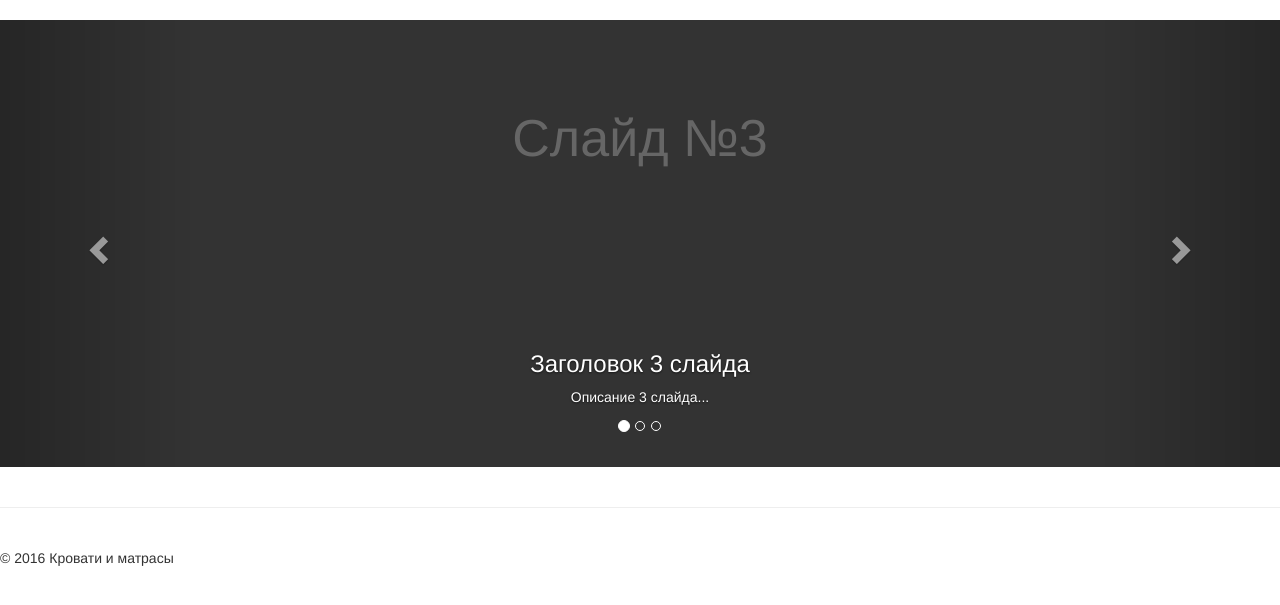
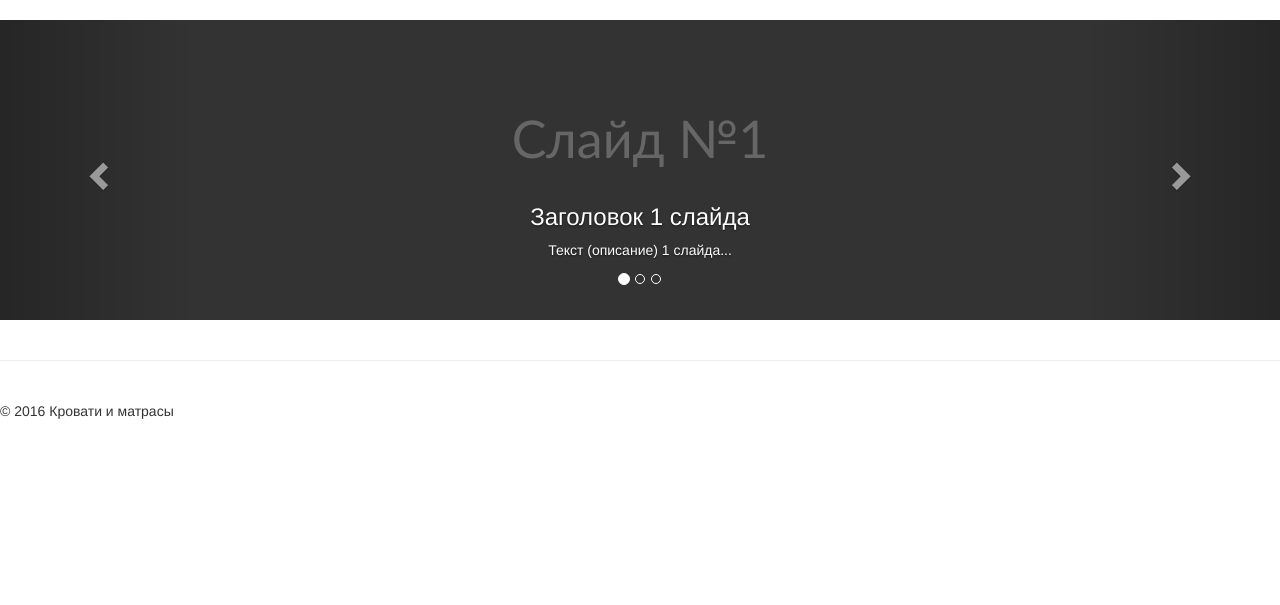
Before and after one commit to avethov/store, a Django app: template templates/catalogue/index.html in a window 1280 px wide. Shown: the part 92-697 px from the top of the page. Run offline with Django 3.2, Linux system fonts and the light colour scheme; the template is opened without the code that fills it, so the values that code supplies are empty; some libraries are stand-ins or nearby versions.

Commit message:
Initial commit

```diff
--- a/templates/catalogue/index.html
+++ b/templates/catalogue/index.html
@@ -1,45 +1,69 @@
 {% extends "catalogue/layout.html" %}
 
 {% block content %}
-    <div style="margin-top: 20px; margin-bottom: 20px;">
-    <div id="myCarousel" class="carousel slide" data-interval="6000" data-ride="carousel" style="margin-top: 20px;">
-      <!-- Carousel indicators -->
+    <style type="text/css">
+    h2{
+        margin: 0;
+        color: #666;
+        padding-top: 90px;
+        font-size: 52px;
+        font-family: "trebuchet ms", sans-serif;
+    }
+    .item{
+        background: #333;
+        text-align: center;
+        height: 300px !important;
+    }
+    .carousel{
+        margin-top: 20px;
+    }
+    </style>
+    <!-- Карусель -->
+    <div id="myCarousel" class="carousel slide" data-interval="3000" data-ride="carousel">
+      <!-- Индикаторы для карусели -->
       <ol class="carousel-indicators">
+        <!-- Перейти к 0 слайду карусели с помощью соответствующего индекса data-slide-to="0" -->
         <li data-target="#myCarousel" data-slide-to="0" class="active"></li>
-        <li data-target="#myCarousel" data-slide-to="1" class=""></li>
-        <li data-target="#myCarousel" data-slide-to="2" class=""></li>
+        <!-- Перейти к 1 слайду карусели с помощью соответствующего индекса data-slide-to="1" -->
+        <li data-target="#myCarousel" data-slide-to="1"></li>
+        <!-- Перейти к 2 слайду карусели с помощью соответствующего индекса data-slide-to="2" -->
+        <li data-target="#myCarousel" data-slide-to="2"></li>
       </ol>
-      <!-- Carousel items -->
+      <!-- Слайды карусели -->
       <div class="carousel-inner">
-        <div class="item" style="background: #333; text-align: center; height: 447px !important;">
-          <h2 style="margin: 0; color: #666; padding-top: 90px; font-size: 52px;">Слайд №1</h2>
+        <!-- Слайды создаются с помощью контейнера с классом item, внутри которого помещается содержимое слайда -->
+        <div class="active item">
+          <h2>Слайд №1</h2>
           <div class="carousel-caption">
             <h3>Заголовок 1 слайда</h3>
-            <p>Описание 1 слайда...</p>
+            <p>Текст (описание) 1 слайда...</p>
           </div>
         </div>
-        <div class="item active left" style="background: #333; text-align: center; height: 447px !important;">
-          <h2 style="margin: 0; color: #666; padding-top: 90px; font-size: 52px;">Слайд №2</h2>
+        <!-- Слайд №2 -->
+        <div class="item">
+          <h2>Slide 2</h2>
           <div class="carousel-caption">
-            <h3>Заголовок 2 слайда</h3>
-            <p>Описание 2 слайда...</p>
+            <h3>Second slide label</h3>
+            <p>Aliquam sit amet gravida nibh, facilisis gravida odio.</p>
           </div>
         </div>
-        <div class="item next left" style="background: #333; text-align: center; height: 447px !important;">
-          <h2 style="margin: 0; color: #666; padding-top: 90px; font-size: 52px;">Слайд №3</h2>
+        <!-- Слайд №3 -->
+        <div class="item">
+          <h2>Slide 3</h2>
           <div class="carousel-caption">
-            <h3>Заголовок 3 слайда</h3>
-            <p>Описание 3 слайда...</p>
+            <h3>Third slide label</h3>
+            <p>Praesent commodo cursus magna, vel scelerisque nisl consectetur.</p>
           </div>
         </div>
       </div>
-      <!-- Carousel nav -->
+      <!-- Навигация для карусели -->
+      <!-- Кнопка, осуществляющая переход на предыдущий слайд с помощью атрибута data-slide="prev" -->
       <a class="carousel-control left" href="#myCarousel" data-slide="prev">
         <span class="glyphicon glyphicon-chevron-left"></span>
       </a>
+      <!-- Кнопка, осуществляющая переход на следующий слайд с помощью атрибута data-slide="next" -->
       <a class="carousel-control right" href="#myCarousel" data-slide="next">
         <span class="glyphicon glyphicon-chevron-right"></span>
       </a>
     </div>
-    </div>
 {% endblock %}
```
